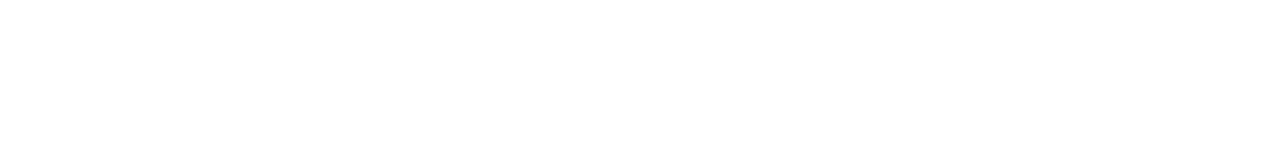
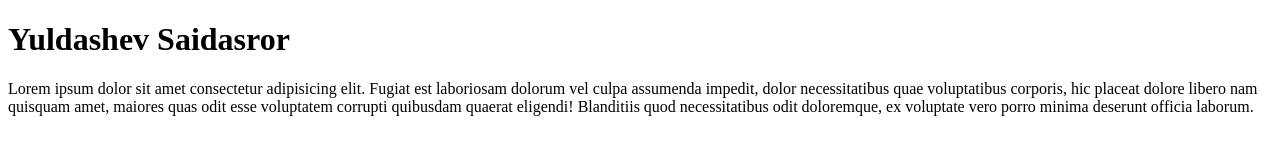
Before and after one commit to toxirjonov529/trnirofka-uchun, a plain HTML site: page saidasror.html in a window 1280 px wide. Drawn offline with Linux system fonts and the light colour scheme.

Commit message:
saidasror

```diff
--- a/saidasror.html
+++ b/saidasror.html
@@ -6,6 +6,9 @@
     <title>Document</title>
 </head>
 <body>
-
+    <h1>Yuldashev Saidasror</h1>
+    <p>Lorem ipsum dolor sit amet consectetur adipisicing elit. Fugiat est laboriosam dolorum vel culpa assumenda impedit, dolor necessitatibus
+       quae voluptatibus corporis, hic placeat dolore libero nam quisquam amet, maiores quas odit esse voluptatem corrupti quibusdam quaerat eligendi! Blanditiis
+       quod necessitatibus odit doloremque, ex voluptate vero porro minima deserunt officia laborum.</p>
 </body>
 </html>
```
